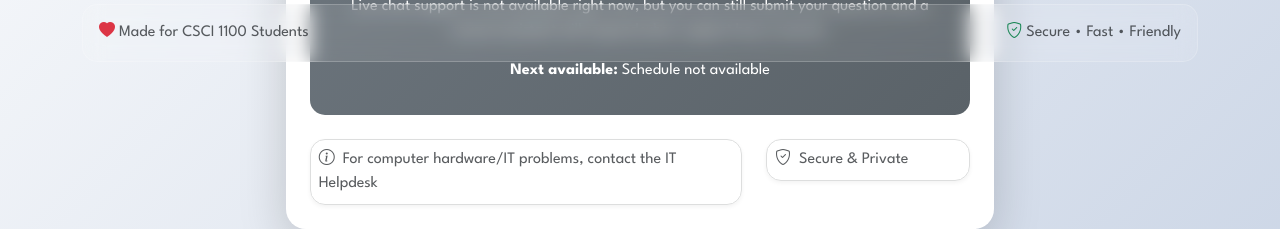
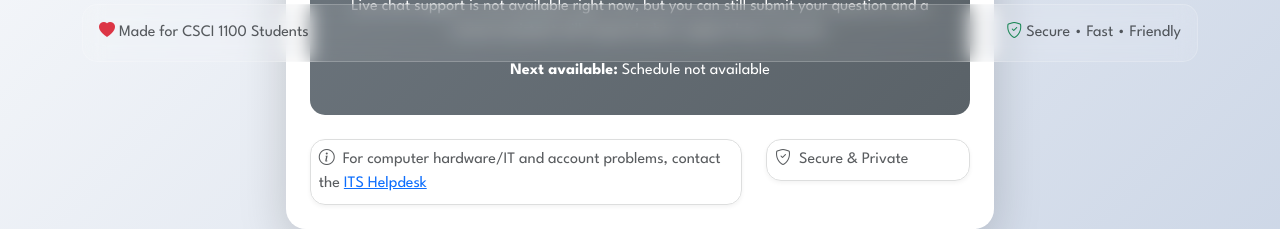
Before and after one commit to CSCI-1100/support_chat, a Django app: page /chat/ in a window 1280 px wide. Shown: the part 922-1151 px from the top of the page. Run offline with Django 5.2, Linux system fonts and the light colour scheme; data that the repository does not hold is empty; parts of the project's set-up code (start-up, migrations or seed data) failed here and were passed over.

Commit message:
Better description + helpdesk link

```diff
--- a/templates/chat/landing.html
+++ b/templates/chat/landing.html
@@ -311,7 +311,7 @@
                         <div class="col-md-8">
                             <div class="p-2" style="border: 1px solid #dddede; border-radius: 15px; box-shadow: rgba(0, 0, 0, 0.05) 0px 2px 4px 0px;">
                                 <p class="text-muted">
-                                    <span><i class="bi bi-info-circle"></i>&ensp;For computer hardware/IT problems, contact the IT Helpdesk</span>
+                                    <span><i class="bi bi-info-circle"></i>&ensp;For computer hardware/IT and account problems, contact the <a target="_blank" href="https://www.etsu.edu/helpdesk/contact-us.php">ITS Helpdesk</a></span>
                                 </p>
                             </div>
                         </div>
```
